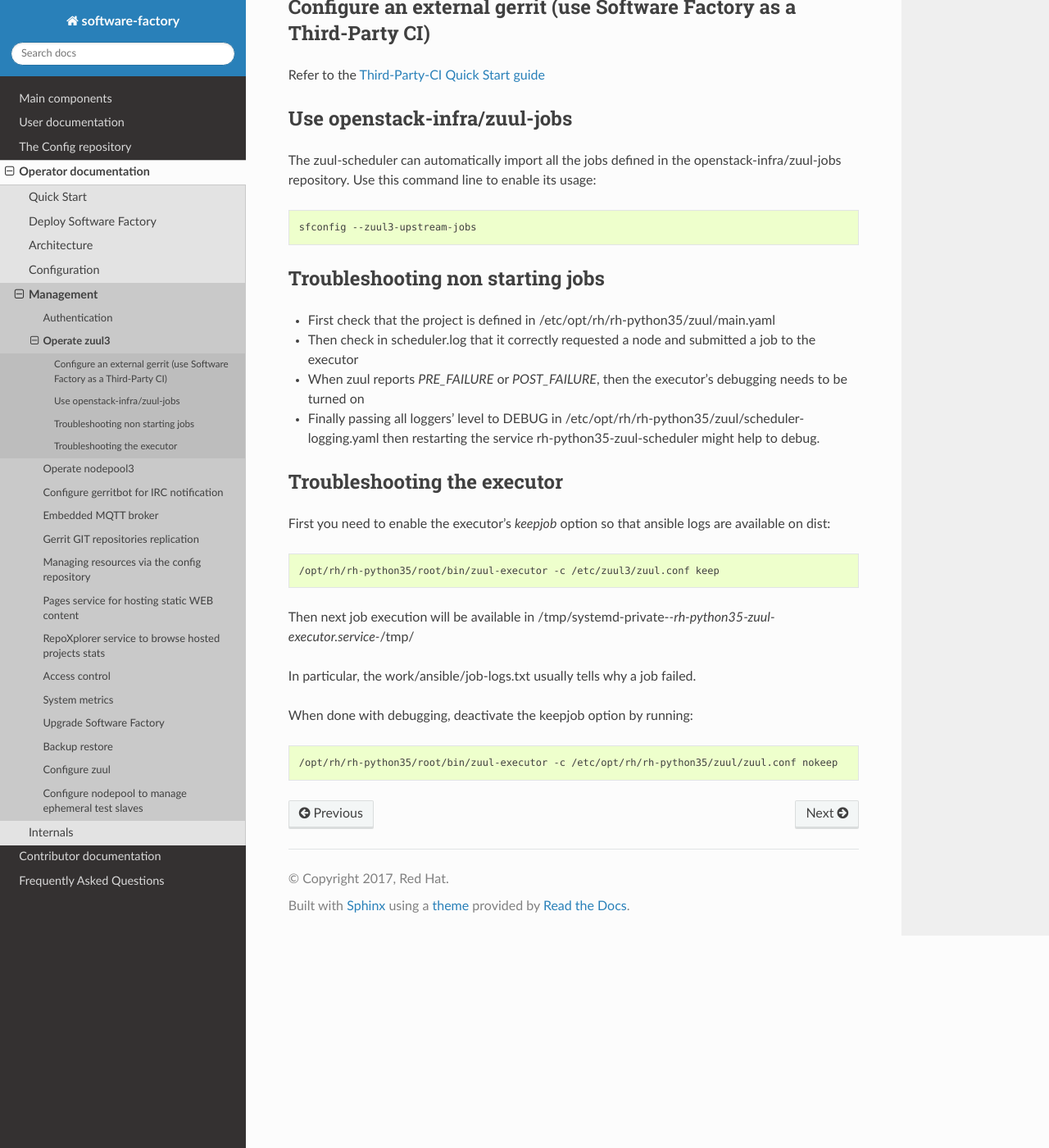
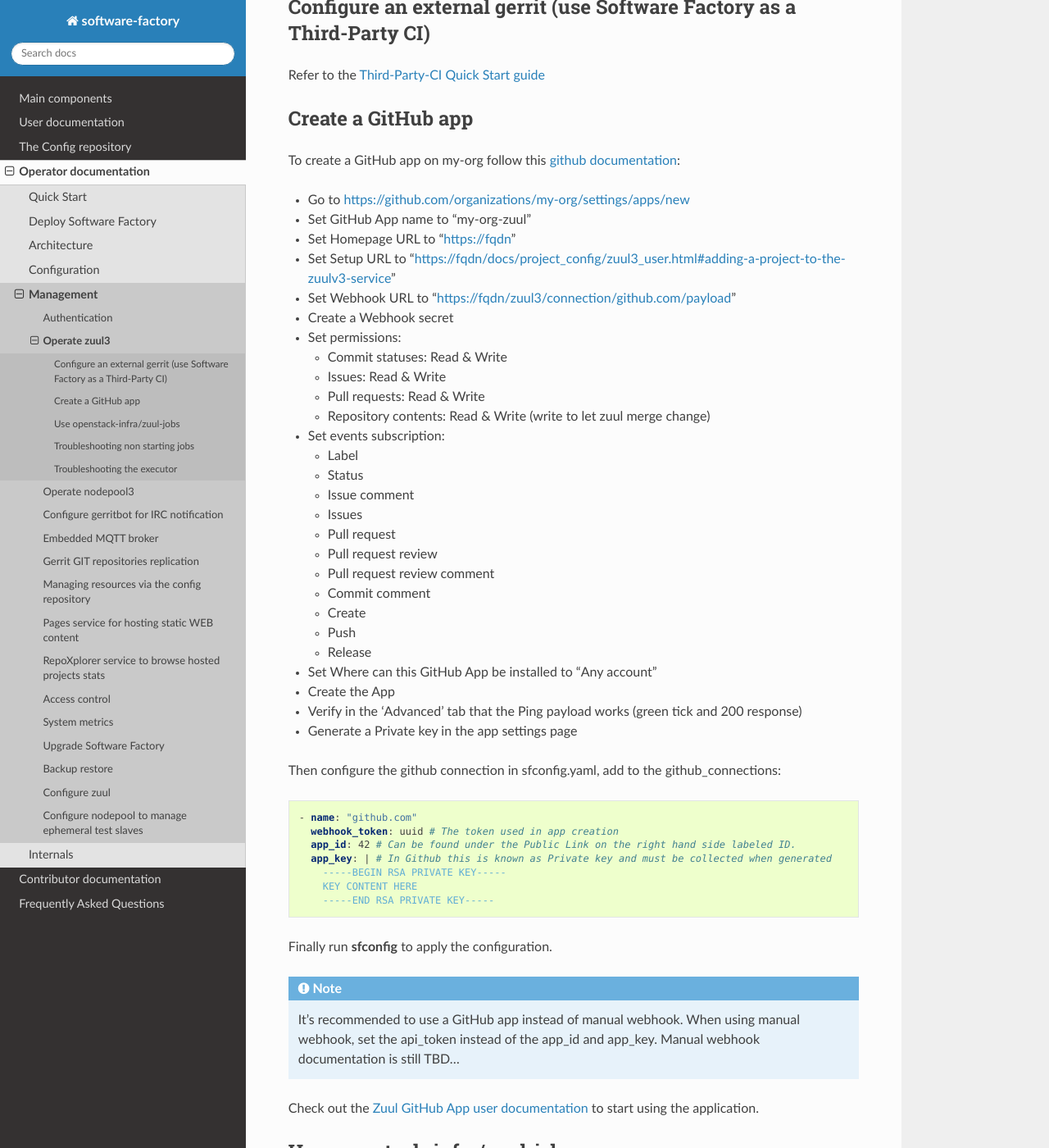
Before and after one commit to softwarefactory-project/sf-docs, a Sphinx documentation site: the page built from docs/operator/zuul3_operator.rst, in a window 1280 px wide and 1400 px high, scrolled down 581 px. Shown: the whole window at 82% size. Built offline with Sphinx 7.4.7 and the Read the Docs theme 2.0.0, drawn with Linux system fonts in a browser that asks for light colours.

Commit message:
Add GitHub app instruction
Change-Id: I3936da1c4ede22e3743d572bbbce0dfa05d6dc11

```diff
--- a/docs/operator/zuul3_operator.rst
+++ b/docs/operator/zuul3_operator.rst
@@ -26,6 +26,69 @@
 -----------------------------------------------------------------------
 
 Refer to the :ref:`Third-Party-CI Quick Start guide <tpci-quickstart>`
+
+.. _zuul3-github-app-operator:
+
+Create a GitHub app
+-------------------
+
+To create a GitHub app on my-org follow this
+`github documentation <https://developer.github.com/apps/building-integrations/setting-up-and-registering-github-apps/registering-github-apps/>`_:
+
+* Go to https://github.com/organizations/my-org/settings/apps/new
+* Set GitHub App name to "my-org-zuul"
+* Set Homepage URL to "https://fqdn"
+* Set Setup URL to "https://fqdn/docs/project_config/zuul3_user.html#adding-a-project-to-the-zuulv3-service"
+* Set Webhook URL to "https://fqdn/zuul3/connection/github.com/payload"
+* Create a Webhook secret
+* Set permissions:
+
+  * Commit statuses: Read & Write
+  * Issues: Read & Write
+  * Pull requests: Read & Write
+  * Repository contents: Read & Write (write to let zuul merge change)
+
+* Set events subscription:
+
+  * Label
+  * Status
+  * Issue comment
+  * Issues
+  * Pull request
+  * Pull request review
+  * Pull request review comment
+  * Commit comment
+  * Create
+  * Push
+  * Release
+
+* Set Where can this GitHub App be installed to "Any account"
+* Create the App
+* Verify in the 'Advanced' tab that the Ping payload works (green tick and 200 response)
+* Generate a Private key in the app settings page
+
+Then configure the github connection in sfconfig.yaml, add to the github_connections:
+
+.. code-block:: yaml
+
+  - name: "github.com"
+    webhook_token: uuid # The token used in app creation
+    app_id: 42 # Can be found under the Public Link on the right hand side labeled ID.
+    app_key: | # In Github this is known as Private key and must be collected when generated
+      -----BEGIN RSA PRIVATE KEY-----
+      KEY CONTENT HERE
+      -----END RSA PRIVATE KEY-----
+
+Finally run **sfconfig** to apply the configuration.
+
+.. note::
+
+   It's recommended to use a GitHub app instead of manual webhook. When using
+   manual webhook, set the api_token instead of the app_id and app_key.
+   Manual webhook documentation is still TBD...
+
+
+Check out the :ref:`Zuul GitHub App user documentation<zuul3-github-app-user>` to start using the application.
 
 
 Use openstack-infra/zuul-jobs
```
Also changed, not shown: docs/project_config/zuul3_user.rst (+20 -0 lines).
